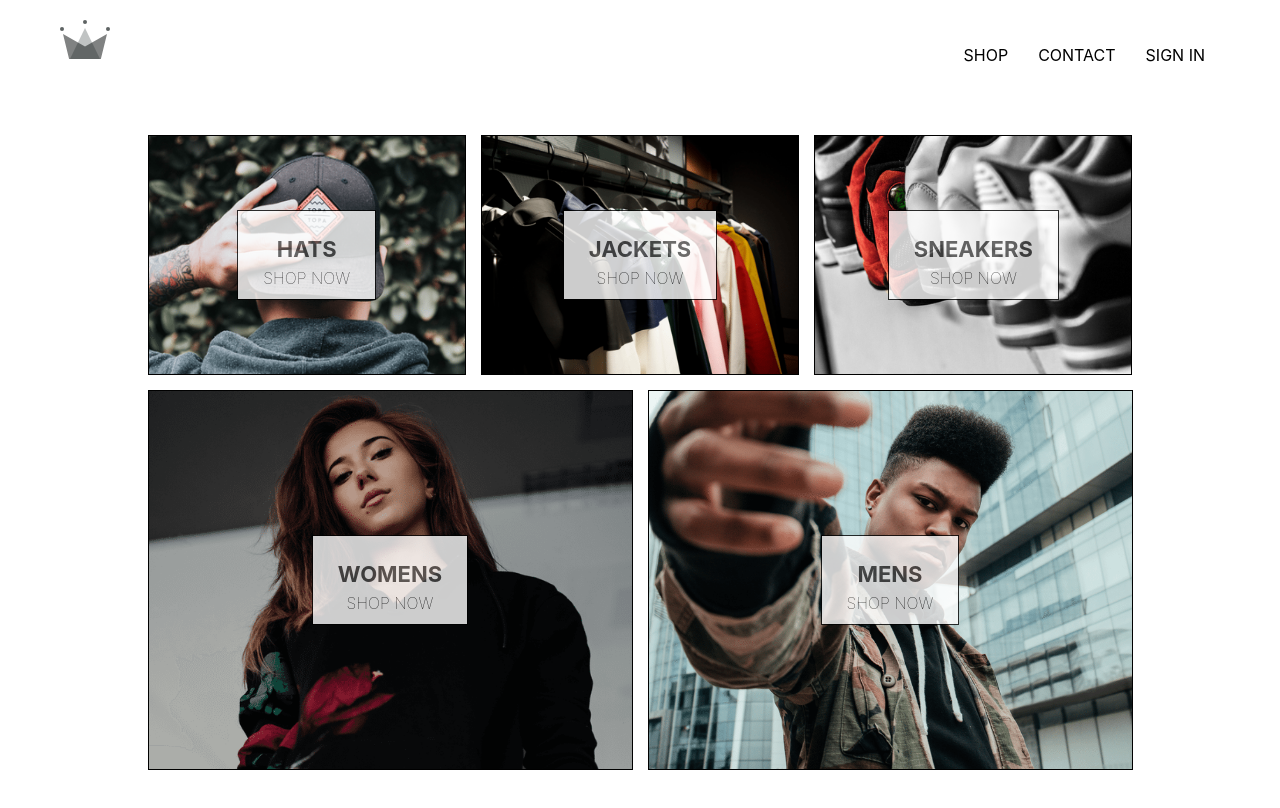
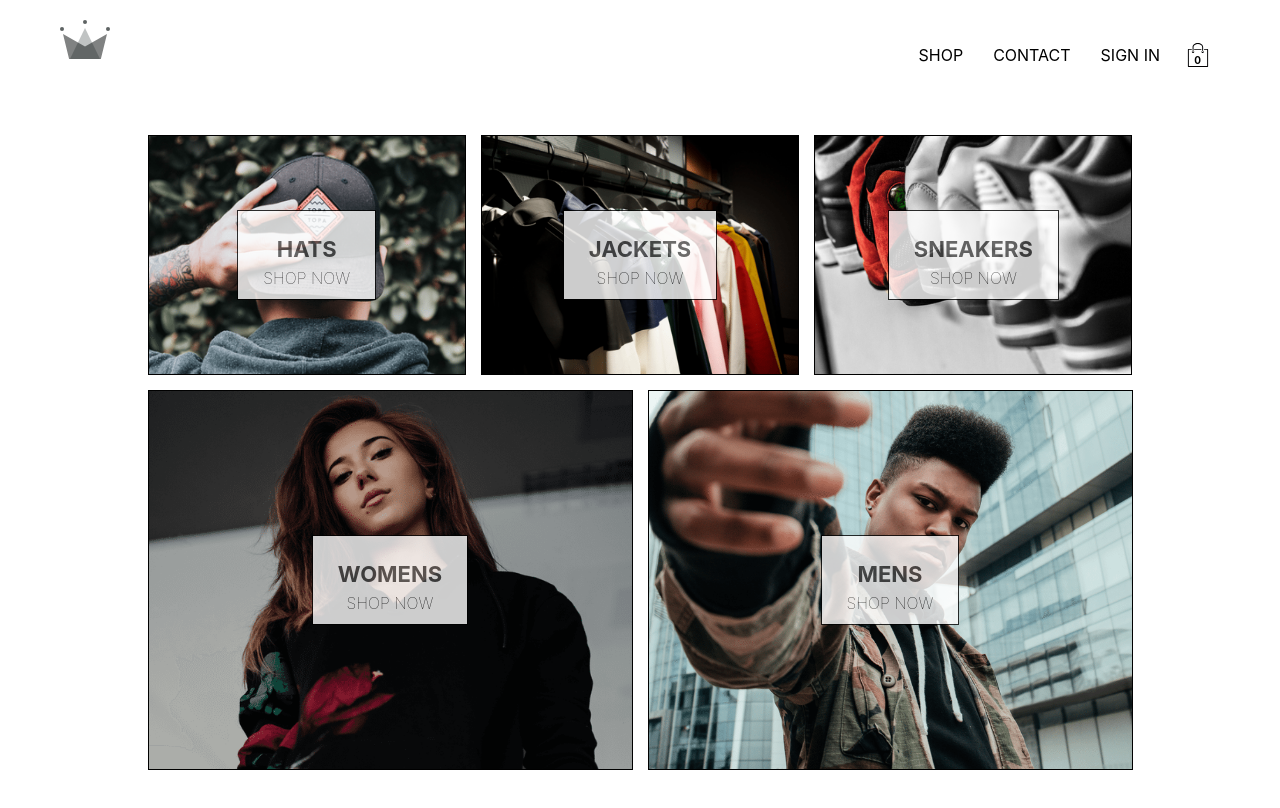
Before and after one commit to Ain-e-Muhammad/clothes, a React (Create React App) app: page / in a window 1280 px wide. Shown: the top 808 px of the page. Built offline with nearby package versions, Linux system fonts and the light colour scheme; no server answers.

Commit message:
Added the cart icon and cart dropdown, used redux

```diff
--- a/src/App.js
+++ b/src/App.js
@@ -1,7 +1,7 @@
 import './App.css';
 import Homepage from "./pages/homepage/homepage.component"
 import shopPage from "./pages/shoppage/shop.component"
-import {Switch, Route} from 'react-router-dom'
+import {Switch, Route, Redirect} from 'react-router-dom'
 import Header from './components/header/header.component'
 import SignInAndSignUp from './pages/sign-in-and-sign-up/sign-in-and-sign-up.component'
 import {auth, createUserProfileDocument} from './firebase/firebase.utils'
@@ -46,12 +46,16 @@
         <Switch>
           <Route exact path='/' component={Homepage}/>
           <Route exact path='/shop' component={shopPage}/>
-          <Route exact path='/signin' component={SignInAndSignUp}/>
+          <Route exact path='/signin' render = { () => this.props.currentUser ? (<Redirect to ='/'/>) : (<SignInAndSignUp/>) }/>
         </Switch>
       </div>
     )
   }
 }
+
+const mapStateToProps = ({user}) => ({
+  currentUser: user.currentUser
+})
 
 const mapDispatchToProps = (dispatch) => ({
   setCurrentUser: (user) => {
@@ -59,4 +63,4 @@
   }
 })
 
-export default connect(null,mapDispatchToProps)(App);
+export default connect(mapStateToProps,mapDispatchToProps)(App);
--- /dev/null
+++ b/src/components/cart-dropdown/cart-dropdown.component.jsx
@@ -0,0 +1,14 @@
+import React from 'react'
+import CustomButton from '../custom-button/custom-button.component'
+import './cart-dropdown.styles.scss'
+
+const CartDropDown = () => {
+    return(
+        <div className='cart-dropdown'>
+            <div className='cart-items'/>
+            <CustomButton>GO TO CHECKOUT</CustomButton>
+        </div>
+    )
+}
+
+export default CartDropDown
--- /dev/null
+++ b/src/components/cart-dropdown/cart-dropdown.styles.scss
@@ -0,0 +1,24 @@
+.cart-dropdown {
+    position: absolute;
+    width: 240px;
+    height: 340px;
+    display: flex;
+    flex-direction: column;
+    padding: 20px;
+    border: 1px solid black;
+    background-color: white;
+    top: 90px;
+    right: 40px;
+    z-index: 5;
+
+    .cart-items {
+      height: 240px;
+      display: flex;
+      flex-direction: column;
+      overflow: scroll;
+    }
+
+    button {
+      margin-top: auto;
+    }
+  }
--- /dev/null
+++ b/src/components/cart-icon/cart-icon.component.jsx
@@ -0,0 +1,20 @@
+import React from 'react'
+import './cart-icon.styles.scss'
+import {ReactComponent as ShoppingIcon} from '../../assets/shopping-bag.svg'
+import {connect} from 'react-redux'
+import{toggleCartHidden} from '../../redux/cart/cart.actions'
+
+const CartIcon = ({toggleCartHidden}) => {
+    return(
+        <div className='cart-icon' onClick={toggleCartHidden}>
+            <ShoppingIcon className='shopping-icon'/>
+            <span className='item-count'>0</span>
+        </div>
+    )
+}
+
+const mapDispatchtoProps = (dispatch) => ({
+    toggleCartHidden: () => dispatch(toggleCartHidden())
+})
+
+export default connect(null, mapDispatchtoProps)(CartIcon)
--- /dev/null
+++ b/src/components/cart-icon/cart-icon.styles.scss
@@ -0,0 +1,21 @@
+.cart-icon {
+    width: 45px;
+    height: 45px;
+    position: relative;
+    display: flex;
+    align-items: center;
+    justify-content: center;
+    cursor: pointer;
+
+    .shopping-icon {
+      width: 24px;
+      height: 24px;
+    }
+
+    .item-count {
+      position: absolute;
+      font-size: 10px;
+      font-weight: bold;
+      bottom: 12px;
+    }
+  }
--- a/src/components/header/header.component.jsx
+++ b/src/components/header/header.component.jsx
@@ -4,9 +4,10 @@
 import {ReactComponent as Logo} from '../../assets/crown.svg'
 import {auth} from '../../firebase/firebase.utils'
 import {connect} from 'react-redux'
+import CartIcon from '../cart-icon/cart-icon.component'
+import CartDropDown from '../cart-dropdown/cart-dropdown.component'
 
-
-const Header = ({currentUser}) => {
+const Header = ({currentUser, hidden}) => {
     return(
         <div className='header'>
             <Link to="/">
@@ -29,15 +30,18 @@
                     SIGN IN
                     </Link>)
                 }
-
-
+                 <CartIcon/>
             </div>
+            {hidden ? null :
+            <CartDropDown />
+}
         </div>
     )
 }
 
-const mapStateToProps = (state) => ({
-    currentUser: state.user.currentUser
+const mapStateToProps = ({user:{currentUser}, cart: {hidden}}) => ({
+    currentUser,
+    hidden
 })
 
 export default connect(mapStateToProps)(Header)
--- /dev/null
+++ b/src/redux/cart/cart.actions.js
@@ -0,0 +1,3 @@
+export const toggleCartHidden = () => ({
+    type: 'TOGGLE_CART_HIDDEN'
+})
--- /dev/null
+++ b/src/redux/cart/cart.reducer.js
@@ -0,0 +1,16 @@
+const Initial_State = {
+    hidden : true
+}
+
+const cartReducer = (state = Initial_State, action) => {
+    switch(action.type){
+        case 'TOGGLE_CART_HIDDEN':
+            return{
+                ...state,
+                hidden : !state.hidden
+            }
+        default:
+            return state
+    }
+}
+export default cartReducer
--- a/src/redux/root-reducer.js
+++ b/src/redux/root-reducer.js
@@ -1,6 +1,8 @@
 import {combineReducers} from 'redux'
 import userReducer from './user/user.reducer'
+import cartReducer from './cart/cart.reducer'
 
 export default combineReducers({
-    user: userReducer
+    user: userReducer,
+    cart : cartReducer
 })
```
Also changed, not shown: src/assets/shopping-bag.svg (added).
